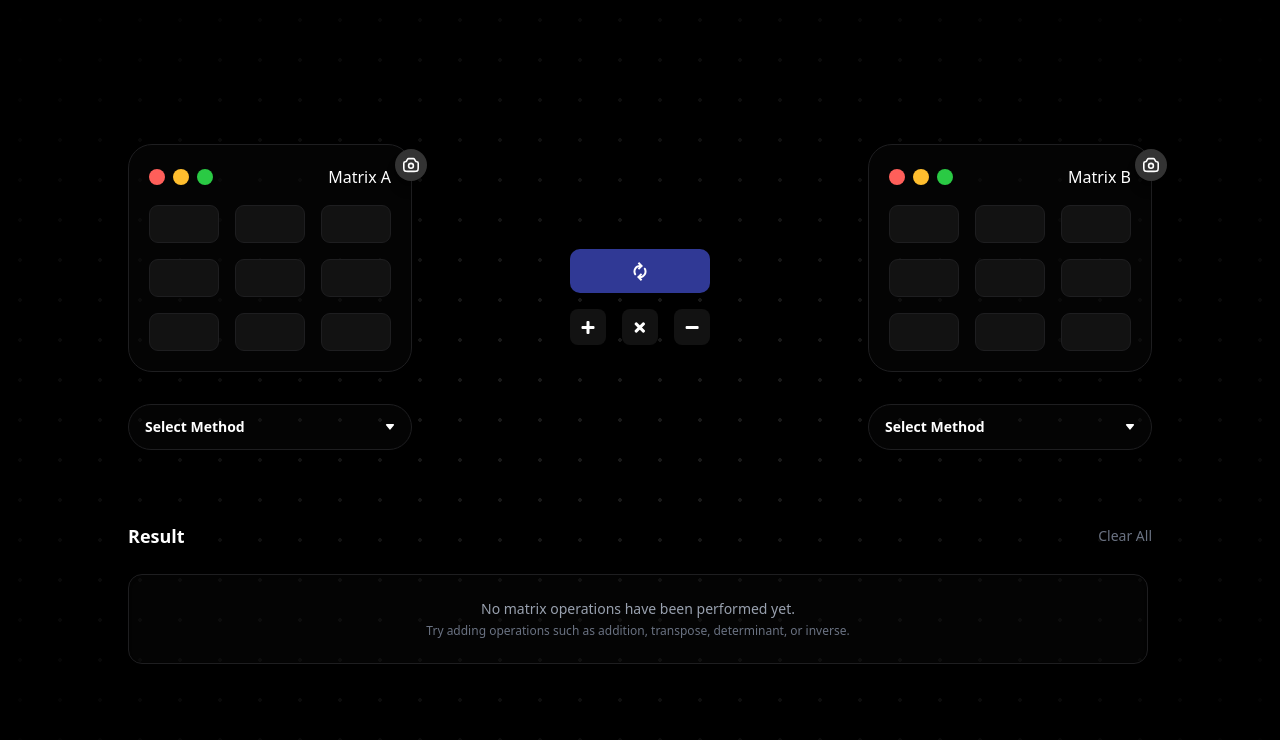
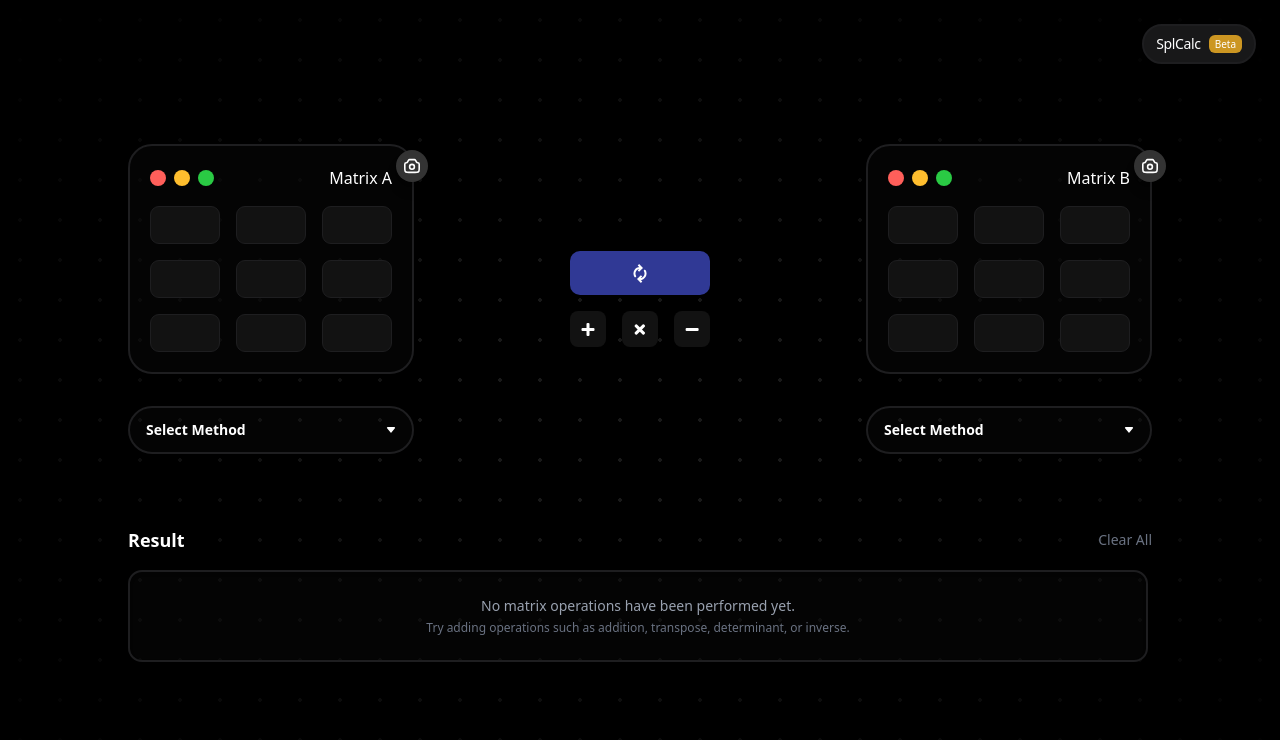
Before and after one commit to iniiferdi/caltriks, a Next.js app: page / in a window 1280 px wide. Shown: the top 740 px of the page. Built offline with nearby package versions, Linux system fonts and the light colour scheme.

Commit message:
splc routtinng

```diff
--- a/src/app/page.js
+++ b/src/app/page.js
@@ -1,4 +1,6 @@
 'use client';
+
+import { useRouter } from 'next/navigation';
 
 import { AnimatePresence, motion } from "framer-motion";
 import { DotBackgroundDemo } from "@/components/BackgroundDots";
@@ -29,12 +31,13 @@ export default function Home() {
     setIsLoading,
   } = useMatrixState();
 
+  const router = useRouter();
+
   const { matrixA, matrixB } = matrices;
   const { showSplash, showContent } = useSplashTransition();
 
   return (
     <div className="overflow-hidden relative flex flex-col min-h-screen justify-center w-full items-center py-36 bg-black">
-
       <IsLoading isLoading={isLoading} />
       <SplashScreen showSplash={showSplash} />
       <DotBackgroundDemo />
@@ -102,6 +105,19 @@ export default function Home() {
                 onDelete={deleteHistoryItem}
               />
             </motion.div>
+            <motion.div
+              className="fixed top-6 right-6 z-50 flex items-center gap-2 bg-[#1E1E20]/80 text-white text-sm px-3 py-2 rounded-full shadow-lg shadow-[rgba(0,0,0,0.25)] border-2 border-[#1E1E20] hover:bg-neutral-800 transition-all cursor-pointer backdrop-blur-sm"
+              variants={fadeInUp}
+              initial="hidden"
+              animate="show"
+              exit="hidden"
+              onClick={() => router.push('/splc')}
+            >
+              <span className="font-medium tracking-tight">SplCalc</span>
+              <span className="text-[10px] bg-[#cc9622] text-white px-1.5 py-0.5 items-center text-center rounded-sm">Beta</span>
+            </motion.div>
+
+
           </motion.div>
         )}
       </AnimatePresence>
--- /dev/null
+++ b/src/app/splc/page.js
@@ -0,0 +1,10 @@
+'use client';
+import React from 'react';
+
+export default function SplcPage() {
+  return (
+    <div className="min-h-screen flex items-center justify-center bg-black text-white">
+      <h1 className="text-3xl font-bold">Halaman SPL Calculator</h1>
+    </div>
+  );
+}
--- a/src/components/Animate/ErrorToast.jsx
+++ b/src/components/Animate/ErrorToast.jsx
@@ -7,7 +7,7 @@ export const ErrorToast = ({ errorType, errorMessage }) => (
     animate={{ opacity: 1, y: 0 }}
     exit={{ opacity: 0, y: 50 }}
     transition={{ duration: 0.3 }}
-    className="fixed bottom-16 left-1/2 -translate-x-1/2 z-50 inline-block max-w-[90%] sm:max-w-xl bg-[#121212] shadow-[rgba(0,0,0,0.25)] border border-[#1E1E20] text-white rounded-lg shadow-lg p-3"
+    className="fixed bottom-16 left-1/2 -translate-x-1/2 z-50 inline-block max-w-[90%] sm:max-w-xl bg-[rgba(128,120,120,0.03)] backdrop-blur-[118.2px]  shadow-[rgba(0,0,0,0.25)] border border-[#1E1E20]  text-white rounded-lg shadow-lg p-3"
   >
     <div className="flex items-start gap-2">
       <AlertCircle className="w-5 h-5 text-red-400 shrink-0" />
--- a/src/components/DropdownMetode/DropdownMetode.jsx
+++ b/src/components/DropdownMetode/DropdownMetode.jsx
@@ -29,7 +29,7 @@ export function DropdownMetode({ selected, onChange }) {
             onMouseLeave={() => setIsOpen(false)}
         >
             <div
-                className="w-full bg-[rgba(128,120,120,0.03)] backdrop-blur-[118.2px] flex justify-between items-center border border-[#1E1E20] text-white font-semibold py-3 px-4 rounded-full text-center cursor-pointer"
+                className="w-full bg-[rgba(128,120,120,0.03)] backdrop-blur-[118.2px] flex justify-between items-center border-2 border-[#1E1E20] text-white font-semibold py-3 px-4 rounded-full text-center cursor-pointer"
             >
                 {selectedLabel}
                 <div>
@@ -46,7 +46,7 @@ export function DropdownMetode({ selected, onChange }) {
                         animate={{ opacity: 1, y: 0 }}
                         exit={{ opacity: 0, y: -5 }}
                         transition={{ duration: 0.2 }}
-                        className="absolute mt-2 w-full bg-[rgba(128,120,120,0.03)] backdrop-blur-[118.2px] border border-[#1E1E20] rounded-xl shadow-md z-10"
+                        className="absolute mt-2 w-full bg-[rgba(128,120,120,0.03)] backdrop-blur-[118.2px] border-2 border-[#1E1E20] rounded-xl shadow-md z-10"
                     >
                         {metodeList.map((method) => (
                             <DropdownOption
--- a/src/components/DropdownMetode/DropdownOption.jsx
+++ b/src/components/DropdownMetode/DropdownOption.jsx
@@ -1,7 +1,7 @@
 'use client';
 
 import { useState } from 'react';
-import { Divide, Sigma, FunctionSquare, Asterisk, LayoutGrid,  BarChart, Percent } from "lucide-react";
+import { Divide, Sigma, FunctionSquare, Asterisk, BarChart, Percent } from "lucide-react";
 
 const icons = {
   Determinan: <FunctionSquare className="w-4 h-4 mr-2" />,
--- a/src/components/MatrixPanel/MatriksPanel.jsx
+++ b/src/components/MatrixPanel/MatriksPanel.jsx
@@ -21,7 +21,7 @@ export function MatriksPanel({ title, matrixId, matrix, onChange, setIsLoading,
     return (
         <div className="flex gap-8 flex-col hover-target pointer-events-auto">
             <div className="bg-[rgba(128,120,120,0.03)] backdrop-blur-[118.2px] rounded-[24px] p-5 w-full
-                shadow-lg shadow-[rgba(0,0,0,0.25)] border border-[#1E1E20]
+                shadow-lg shadow-[rgba(0,0,0,0.25)] border-2 border-[#1E1E20]
                 transform transition-all duration-300 ease-in-out
                 hover:scale-[1.02] hover:shadow-2xl hover:shadow-[rgba(0,0,0,0.35)] hover:border-[#3E3E40]">
 
--- a/src/components/ResultBox/EmpetyResult.jsx
+++ b/src/components/ResultBox/EmpetyResult.jsx
@@ -7,7 +7,7 @@ export const EmptyResult = () => (
     animate={{ opacity: 1 }}
     exit={{ opacity: 0 }}
     transition={{ duration: 0.5, ease: "easeInOut" }}
-    className="bg-[rgba(128,120,120,0.03)] backdrop-blur-[118.2px] rounded-xl p-6 border border-[#1E1E20] shadow-inner text-center"
+    className="bg-[rgba(128,120,120,0.03)] backdrop-blur-[118.2px] rounded-xl p-6 border-2 border-[#1E1E20] shadow-inner text-center"
   >
     <p className="text-gray-400 text-sm">No matrix operations have been performed yet.</p>
     <p className="text-gray-500 text-xs mt-1">
--- a/src/components/ResultBox/ResultCard.jsx
+++ b/src/components/ResultBox/ResultCard.jsx
@@ -13,7 +13,7 @@ export function ResultCard({ entry, index, onUseAsA, onUseAsB, onDelete }) {
       animate={{ opacity: 1, y: 0 }}
       exit={{ opacity: 0, y: -30 }}
       transition={{ duration: 0.5, ease: "easeInOut" }}
-      className="relative bg-[rgba(128,120,120,0.03)] w-full backdrop-blur-[118.2px] rounded-xl p-4 border border-[#1E1E20] shadow-inner"
+      className="relative bg-[rgba(128,120,120,0.03)] w-full backdrop-blur-[118.2px] rounded-xl p-4 border-2 border-[#1E1E20] shadow-inner"
     >
       <DropdownMenu
         open={open}
--- a/src/components/ResultBox/Resultbox.jsx
+++ b/src/components/ResultBox/Resultbox.jsx
@@ -18,7 +18,7 @@ export function ResultBox({ history, onClear, onUseAsA, onUseAsB, onDelete }) {
   }, [history]);
 
   return (
-    <div className="w-full max-w-5xl mt-18 space-y-6" ref={containerRef}>
+    <div className="w-full max-w-5xl mt-18 space-y-4" ref={containerRef}>
       <div className="flex justify-between items-center">
         <h2 className="text-white text-lg font-semibold">Result</h2>
         <button
```
